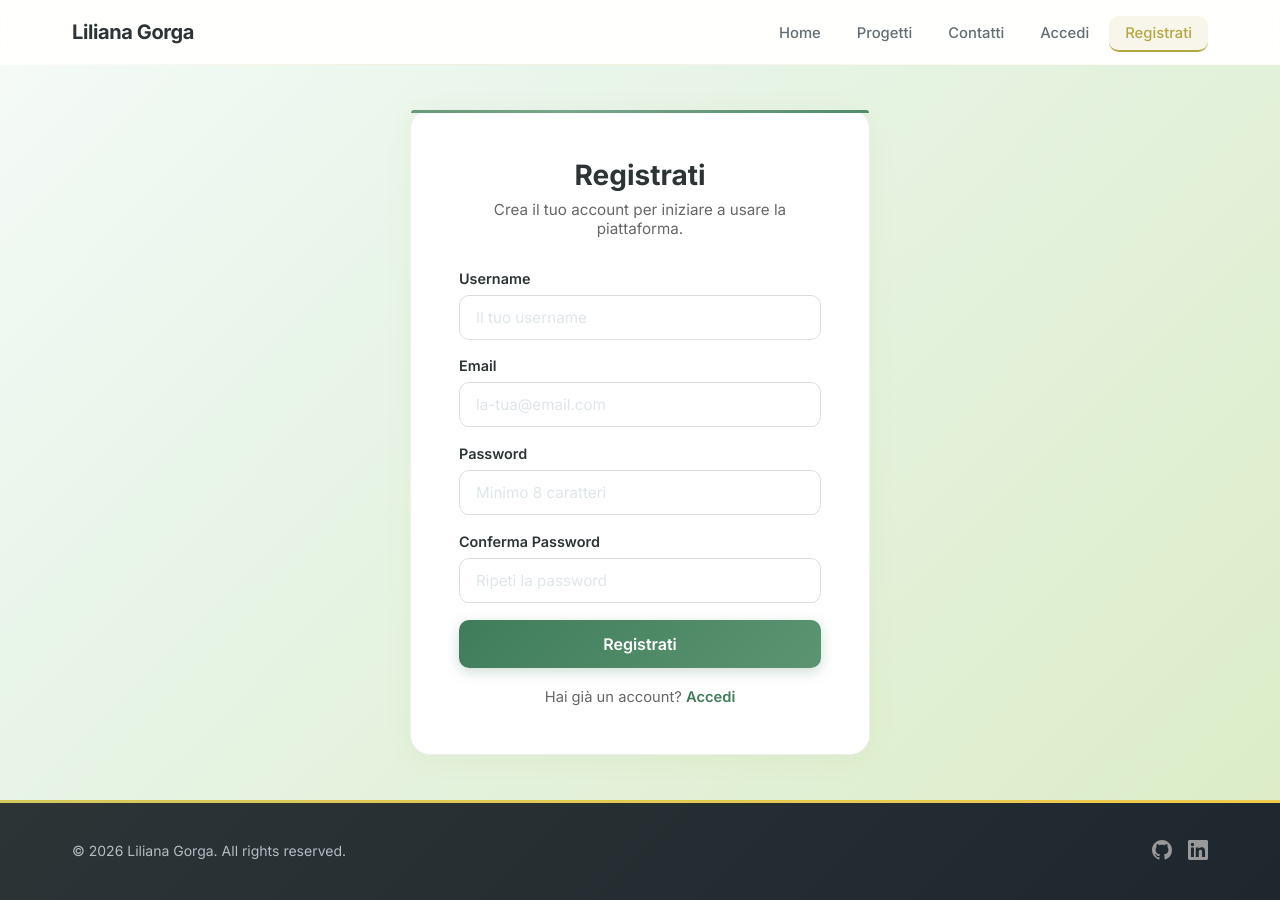
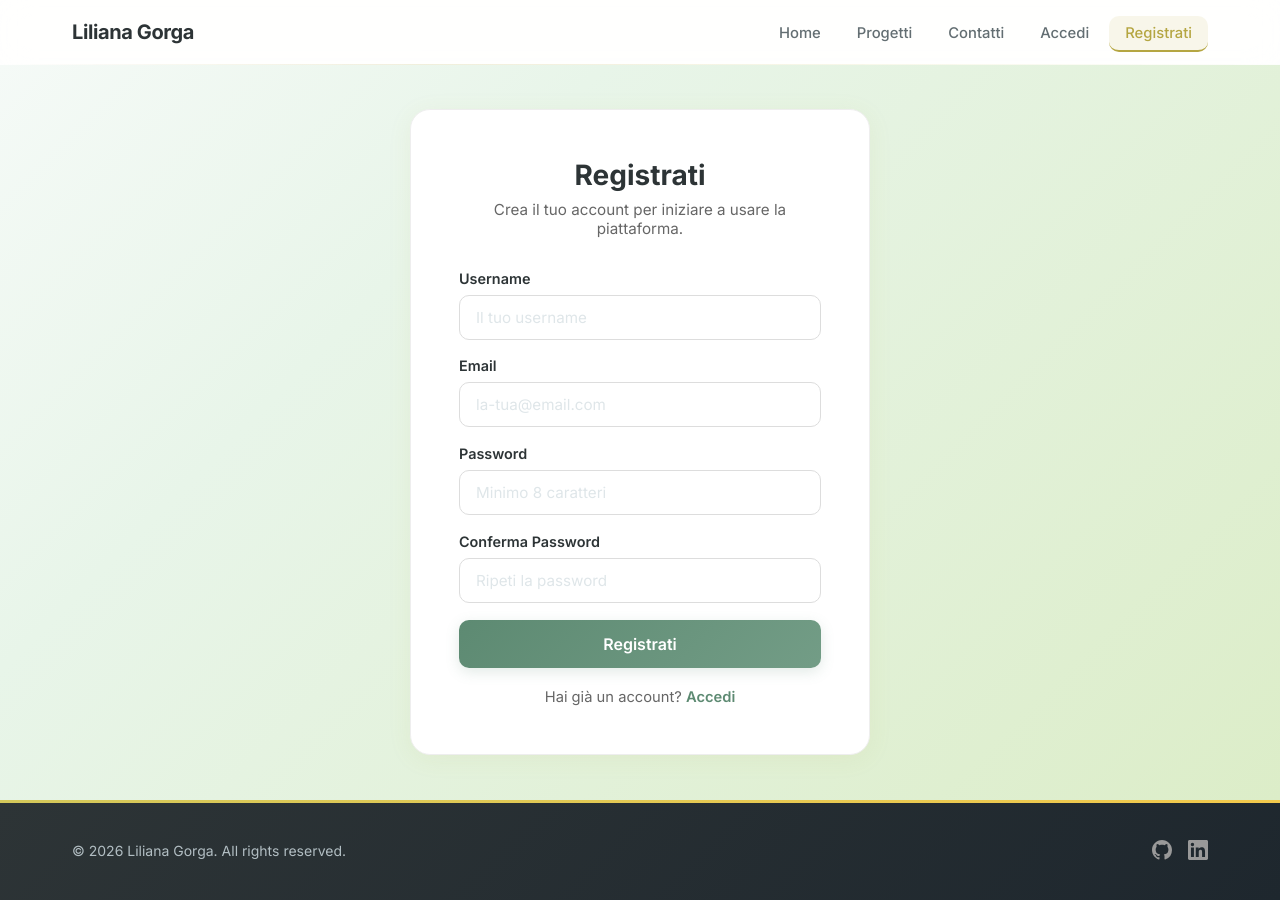
Before and after one commit to lilianagorga/my-website-frontend, an Angular app: page /register in a window 1280 px wide. Built offline with nearby package versions, Linux system fonts and the light colour scheme.

Commit message:
fix: styling

```diff
--- a/src/app/pages/login/login.component.scss
+++ b/src/app/pages/login/login.component.scss
@@ -1,17 +1,17 @@
 :host {
-  --color-primary: #3F7D5A;
-  --color-primary-hover: #33684A;
-  --color-primary-light: rgba(63, 125, 90, 0.10);
-  --color-primary-light-strong: rgba(63, 125, 90, 0.18);
-  --color-primary-shadow: rgba(63, 125, 90, 0.25);
-  --color-primary-shadow-strong: rgba(63, 125, 90, 0.35);
-  --color-focus-ring: rgba(63, 125, 90, 0.2);
-  --color-accent: #76A987;
-  --color-accent-hover: #628F72;
-  --color-accent-light: rgba(118, 169, 135, 0.12);
+  --color-primary: #5D8A72;
+  --color-primary-hover: #4E775F;
+  --color-primary-light: rgba(93, 138, 114, 0.10);
+  --color-primary-light-strong: rgba(93, 138, 114, 0.16);
+  --color-primary-shadow: rgba(93, 138, 114, 0.18);
+  --color-primary-shadow-strong: rgba(93, 138, 114, 0.26);
+  --color-focus-ring: rgba(93, 138, 114, 0.16);
+  --color-accent: #86AD98;
+  --color-accent-hover: #739A86;
+  --color-accent-light: rgba(134, 173, 152, 0.12);
   --gradient-hero: linear-gradient(135deg, #f5faf7 0%, #e8f5e9 30%, #dcedc8 100%);
-  --gradient-card: linear-gradient(135deg, #3F7D5A 0%, #76A987 100%);
-  --shadow-glow: 0 0 40px rgba(118, 169, 135, 0.15);
+  --gradient-card: linear-gradient(135deg, #5D8A72 0%, #86AD98 100%);
+  --shadow-glow: 0 0 40px rgba(134, 173, 152, 0.12);
 }
 
 .login-page {
@@ -33,19 +33,6 @@
   border: 1px solid var(--color-border);
   animation: fadeInUp 0.5s ease both;
   position: relative;
-
-  &::before {
-    content: '';
-    position: absolute;
-    top: 0;
-    left: 0;
-    right: 0;
-    height: 3px;
-    background: linear-gradient(90deg, var(--color-primary), var(--color-accent), var(--color-primary));
-    background-size: 200% auto;
-    animation: shimmer 3s linear infinite;
-    border-radius: var(--radius-xl) var(--radius-xl) 0 0;
-  }
 
   h1 {
     font-size: 1.75rem;
@@ -144,7 +131,7 @@ form {
     background-position: 100% center;
     transform: translateY(-2px);
     box-shadow: 0 8px 25px var(--color-primary-shadow-strong),
-                0 0 20px rgba(118, 169, 135, 0.2);
+                0 0 20px rgba(134, 173, 152, 0.16);
   }
 
   &:disabled {
--- a/src/app/pages/register/register.component.scss
+++ b/src/app/pages/register/register.component.scss
@@ -1,17 +1,17 @@
 :host {
-  --color-primary: #3F7D5A;
-  --color-primary-hover: #33684A;
-  --color-primary-light: rgba(63, 125, 90, 0.10);
-  --color-primary-light-strong: rgba(63, 125, 90, 0.18);
-  --color-primary-shadow: rgba(63, 125, 90, 0.25);
-  --color-primary-shadow-strong: rgba(63, 125, 90, 0.35);
-  --color-focus-ring: rgba(63, 125, 90, 0.2);
-  --color-accent: #76A987;
-  --color-accent-hover: #628F72;
-  --color-accent-light: rgba(118, 169, 135, 0.12);
+  --color-primary: #5D8A72;
+  --color-primary-hover: #4E775F;
+  --color-primary-light: rgba(93, 138, 114, 0.10);
+  --color-primary-light-strong: rgba(93, 138, 114, 0.16);
+  --color-primary-shadow: rgba(93, 138, 114, 0.18);
+  --color-primary-shadow-strong: rgba(93, 138, 114, 0.26);
+  --color-focus-ring: rgba(93, 138, 114, 0.16);
+  --color-accent: #86AD98;
+  --color-accent-hover: #739A86;
+  --color-accent-light: rgba(134, 173, 152, 0.12);
   --gradient-hero: linear-gradient(135deg, #f5faf7 0%, #e8f5e9 30%, #dcedc8 100%);
-  --gradient-card: linear-gradient(135deg, #3F7D5A 0%, #76A987 100%);
-  --shadow-glow: 0 0 40px rgba(118, 169, 135, 0.15);
+  --gradient-card: linear-gradient(135deg, #5D8A72 0%, #86AD98 100%);
+  --shadow-glow: 0 0 40px rgba(134, 173, 152, 0.12);
 }
 
 .register-page {
@@ -33,19 +33,6 @@
   border: 1px solid var(--color-border);
   animation: fadeInUp 0.5s ease both;
   position: relative;
-
-  &::before {
-    content: '';
-    position: absolute;
-    top: 0;
-    left: 0;
-    right: 0;
-    height: 3px;
-    background: linear-gradient(90deg, var(--color-primary), var(--color-accent), var(--color-primary));
-    background-size: 200% auto;
-    animation: shimmer 3s linear infinite;
-    border-radius: var(--radius-xl) var(--radius-xl) 0 0;
-  }
 
   h1 {
     font-size: 1.75rem;
@@ -144,7 +131,7 @@ form {
     background-position: 100% center;
     transform: translateY(-2px);
     box-shadow: 0 8px 25px var(--color-primary-shadow-strong),
-                0 0 20px rgba(118, 169, 135, 0.2);
+                0 0 20px rgba(134, 173, 152, 0.16);
   }
 
   &:disabled {
```
